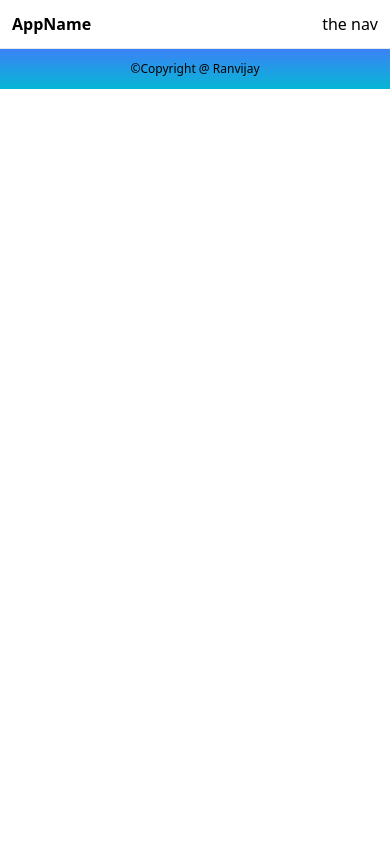
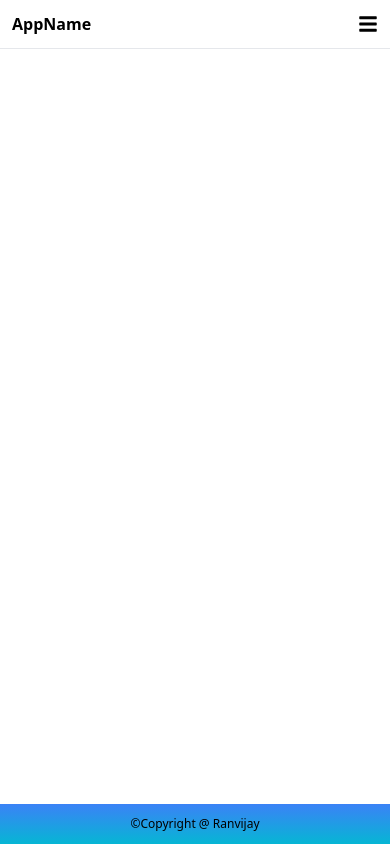
Before and after one commit to ranvijaysingh198/Random-Image-Generator, a React (Create React App) app: page / in a window 390 px wide. Built offline with nearby package versions, Linux system fonts and the light colour scheme.

Commit message:
Adding hamburger menu or FaBars icon & Transition

```diff
--- a/package.json
+++ b/package.json
@@ -3,6 +3,8 @@
   "version": "0.1.0",
   "private": true,
   "dependencies": {
+    "@fortawesome/fontawesome-free": "^5.15.4",
+    "@fortawesome/free-solid-svg-icons": "^5.15.4",
     "@testing-library/jest-dom": "^5.16.1",
     "@testing-library/react": "^12.1.2",
     "@testing-library/user-event": "^13.5.0",
@@ -11,7 +13,9 @@
     "postcss-cli": "^9.1.0",
     "react": "^17.0.2",
     "react-dom": "^17.0.2",
+    "react-icons": "^4.3.1",
     "react-scripts": "5.0.0",
+    "react-spring": "^9.4.2",
     "tailwindcss": "^3.0.15",
     "web-vitals": "^2.1.3"
   },
--- a/src/Components/Footer.jsx
+++ b/src/Components/Footer.jsx
@@ -1,7 +1,7 @@
 import React from "react";
 
 function Footer(){
-    return <footer className=" bg-gradient-to-t from-cyan-500 to-blue-500 text-center text-xs p-3">
+    return <footer className=" bg-gradient-to-t from-cyan-500 to-blue-500 text-center text-xs p-3 absolute bottom-0 w-full">
         &copy;Copyright @ Ranvijay
     </footer>
 };
--- a/src/Components/Navigation.jsx
+++ b/src/Components/Navigation.jsx
@@ -1,9 +1,53 @@
-import React from "react";
+import React, { useState } from "react";
+import { FaBars } from 'react-icons/fa';
+import {useTransition,animated} from "react-spring";
+
 
 function Navigation(){
+    const [showMenu,setShowMenu] = useState(false);
+
+    const maskTransitions = useTransition(showMenu, {
+        from: { position:'absolute',opacity: 0 },
+        enter: { opacity: 1 },
+        leave: { opacity: 0 },
+
+      })
+
+    const menuTransitions = useTransition(showMenu, {
+        from: { opacity: 0,transform:'translatex(-100%)' },
+        enter: { opacity: 1,transform:'translatex(0%)' },
+        leave: { opacity: 0,transform:'translatex(-100%)' },
+
+      })
+
+
+
+
     return (
         <nav>
-            the nav
+            <span className="text-xl">
+               <FaBars onClick={()=> setShowMenu(!showMenu)}/>
+
+            </span>
+            { maskTransitions(
+                (styles, item) => item && <animated.div
+                 className="bg-black-t-50 fixed top-0 left-0 w-full h-full z-50"
+                 onClick = {()=>setShowMenu(false)}
+                 >
+                 This is the menu
+                 </animated.div>
+                )}
+            { menuTransitions(
+                (styles, item) => item && <animated.div
+                    className="fixed bg-white top-0 left-0 w-4/5 h-full z-50 shadow p-3"
+                 >
+                 <span className="font-bold">The menu</span>
+                <ul>
+                    <li>Home</li>
+                </ul>
+
+                 </animated.div>
+                )}
         </nav>
     )
 };
--- a/src/tailwindcss.css
+++ b/src/tailwindcss.css
@@ -412,8 +412,44 @@ Ensure the default browser behavior of the `hidden` attribute.
   --tw-backdrop-sepia:  ;
 }
 
+.fixed {
+  position: fixed;
+}
+
+.absolute {
+  position: absolute;
+}
+
+.bottom-0 {
+  bottom: 0px;
+}
+
+.top-0 {
+  top: 0px;
+}
+
+.left-0 {
+  left: 0px;
+}
+
+.z-50 {
+  z-index: 50;
+}
+
 .flex {
   display: flex;
+}
+
+.h-full {
+  height: 100%;
+}
+
+.w-full {
+  width: 100%;
+}
+
+.w-4\/5 {
+  width: 80%;
 }
 
 .items-center {
@@ -428,9 +464,13 @@ Ensure the default browser behavior of the `hidden` attribute.
   border-bottom-width: 1px;
 }
 
-.bg-gray-900 {
+.bg-white {
   --tw-bg-opacity: 1;
-  background-color: rgb(17 24 39 / var(--tw-bg-opacity));
+  background-color: rgb(255 255 255 / var(--tw-bg-opacity));
+}
+
+.bg-black-t-50 {
+  background-color: rgba(0,0,0,0.5);
 }
 
 .bg-gradient-to-t {
@@ -459,15 +499,17 @@ Ensure the default browser behavior of the `hidden` attribute.
   line-height: 1rem;
 }
 
+.text-xl {
+  font-size: 1.25rem;
+  line-height: 1.75rem;
+}
+
 .font-bold {
   font-weight: 700;
 }
 
-.underline {
-  text-decoration-line: underline;
+.shadow {
+  --tw-shadow: 0 1px 3px 0 rgb(0 0 0 / 0.1), 0 1px 2px -1px rgb(0 0 0 / 0.1);
+  --tw-shadow-colored: 0 1px 3px 0 var(--tw-shadow-color), 0 1px 2px -1px var(--tw-shadow-color);
+  box-shadow: var(--tw-ring-offset-shadow, 0 0 #0000), var(--tw-ring-shadow, 0 0 #0000), var(--tw-shadow);
 }
-
-.hover\:bg-cyan-600:hover {
-  --tw-bg-opacity: 1;
-  background-color: rgb(8 145 178 / var(--tw-bg-opacity));
-}
--- a/tailwind.config.js
+++ b/tailwind.config.js
@@ -1,7 +1,11 @@
 module.exports = {
   content: ["./src/**/*.{js,jsx,ts,tsx}"],
   theme: {
-    extend: {},
+    extend: {
+      backgroundColor:{
+        'black-t-50':'rgba(0,0,0,0.5)',
+      }
+    },
   },
   plugins: [],
 }
```
